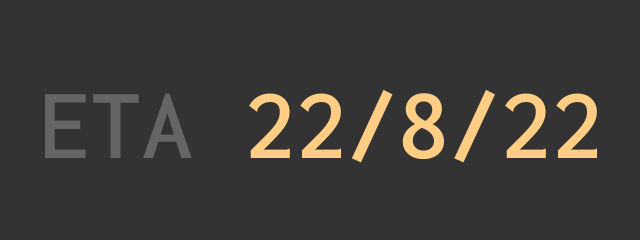
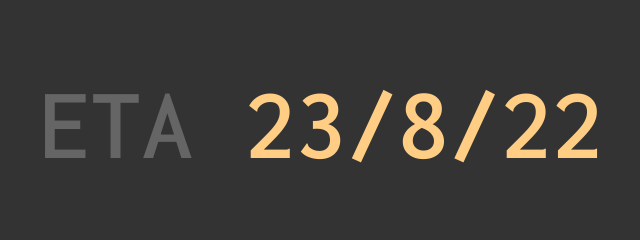
Before and after one commit to ivansowerby/ivanl-exe.github.io, a plain HTML site: page index.html in a window 1280 px wide. Shown: the part 508-748 px from the top of the page, 319-959 px from the left. Drawn offline with Linux system fonts and the light colour scheme.

Commit message:
Work in Progress

```diff
--- a/index.html
+++ b/index.html
@@ -22,7 +22,7 @@
   <body>
     <div id="content">
         <p id="work-in-progress"></p>
-        <p id="release-date"><span id="release-eta">ETA</span> 22/8/22</p>
+        <p id="release-date"><span id="release-eta">ETA</span> 23/8/22</p>
     </div>
     <div id="legal">
         <p1>Copyright © [YEAR] Ivan Sowerby. Rights Reserved</p1>
```
